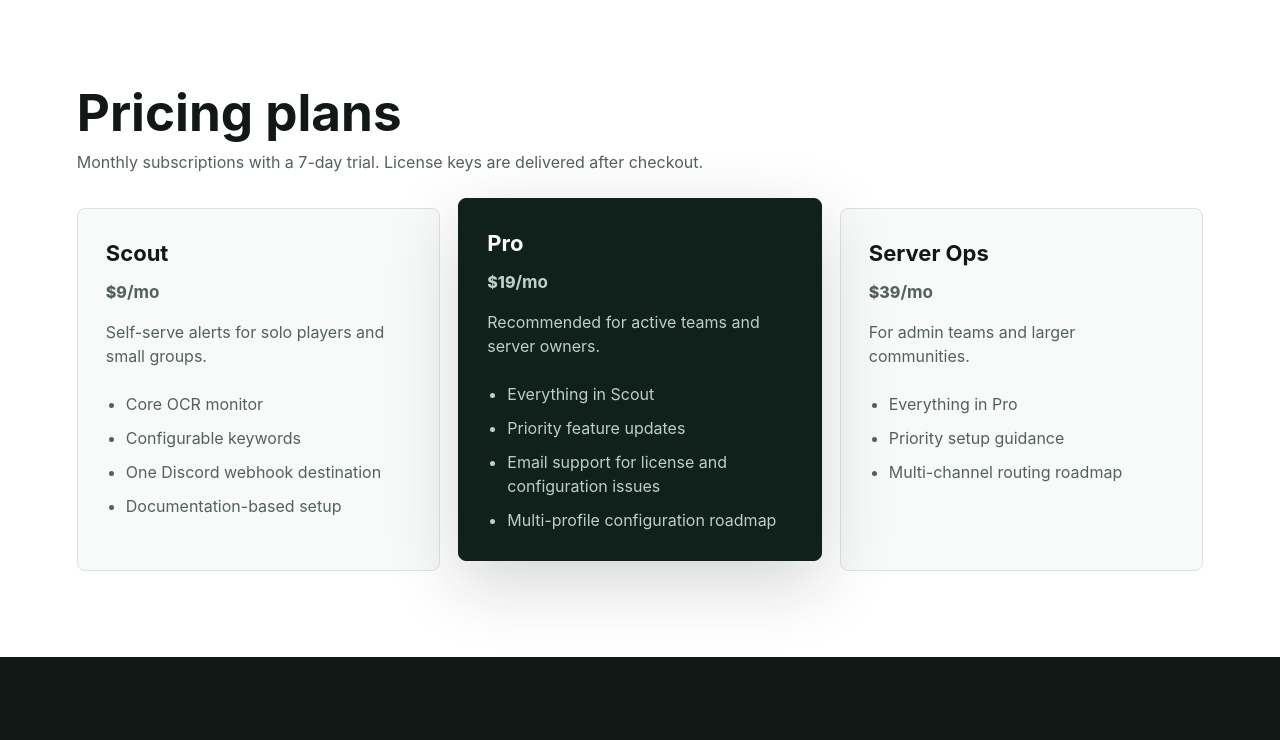
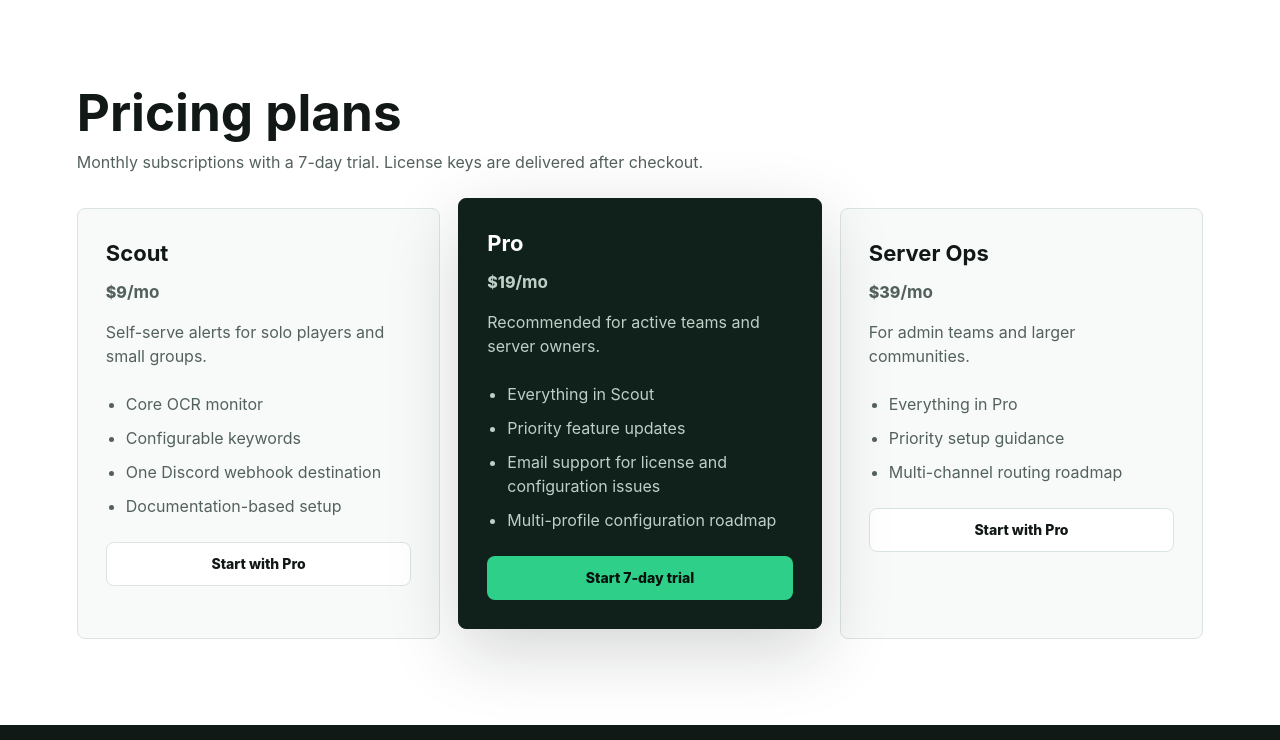
Before and after one commit to desmadrestudio/raidsentinel, a plain HTML site: page index.html in a window 1280 px wide. Shown: the part 1883-2623 px from the top of the page. Drawn offline with Linux system fonts and the light colour scheme.

Commit message:
Add Gumroad checkout links

```diff
--- a/index.html
+++ b/index.html
@@ -36,7 +36,7 @@
             and send matching raid alerts to the Discord channel you choose.
           </p>
           <div class="hero-actions">
-            <a class="button primary" href="#pricing">See pricing</a>
+            <a class="button primary" href="https://octoberjohnny.gumroad.com/l/raid-sentinel-pro">Get Raid Sentinel Pro</a>
             <a class="button secondary" href="#demo">Watch demo</a>
           </div>
           <ul class="trust-list" aria-label="Product highlights">
@@ -164,6 +164,7 @@
               <li>One Discord webhook destination</li>
               <li>Documentation-based setup</li>
             </ul>
+            <a class="price-action secondary" href="https://octoberjohnny.gumroad.com/l/raid-sentinel-pro">Start with Pro</a>
           </article>
           <article class="price-card featured">
             <h3>Pro</h3>
@@ -175,6 +176,7 @@
               <li>Email support for license and configuration issues</li>
               <li>Multi-profile configuration roadmap</li>
             </ul>
+            <a class="price-action primary" href="https://octoberjohnny.gumroad.com/l/raid-sentinel-pro">Start 7-day trial</a>
           </article>
           <article class="price-card">
             <h3>Server Ops</h3>
@@ -185,6 +187,7 @@
               <li>Priority setup guidance</li>
               <li>Multi-channel routing roadmap</li>
             </ul>
+            <a class="price-action secondary" href="https://octoberjohnny.gumroad.com/l/raid-sentinel-pro">Start with Pro</a>
           </article>
         </div>
       </section>
--- a/styles.css
+++ b/styles.css
@@ -462,8 +462,32 @@ h3 {
 .price-card ul {
   display: grid;
   gap: 10px;
-  margin: 24px 0 0;
+  margin: 24px 0;
   padding-left: 20px;
+}
+
+.price-action {
+  display: inline-flex;
+  align-items: center;
+  justify-content: center;
+  width: 100%;
+  min-height: 44px;
+  padding: 0 16px;
+  border-radius: 8px;
+  font-size: 14px;
+  font-weight: 780;
+  text-decoration: none;
+}
+
+.price-action.primary {
+  color: #07110d;
+  background: var(--accent);
+}
+
+.price-action.secondary {
+  color: var(--ink);
+  background: #ffffff;
+  border: 1px solid var(--line);
 }
 
 .safety-section {
```
